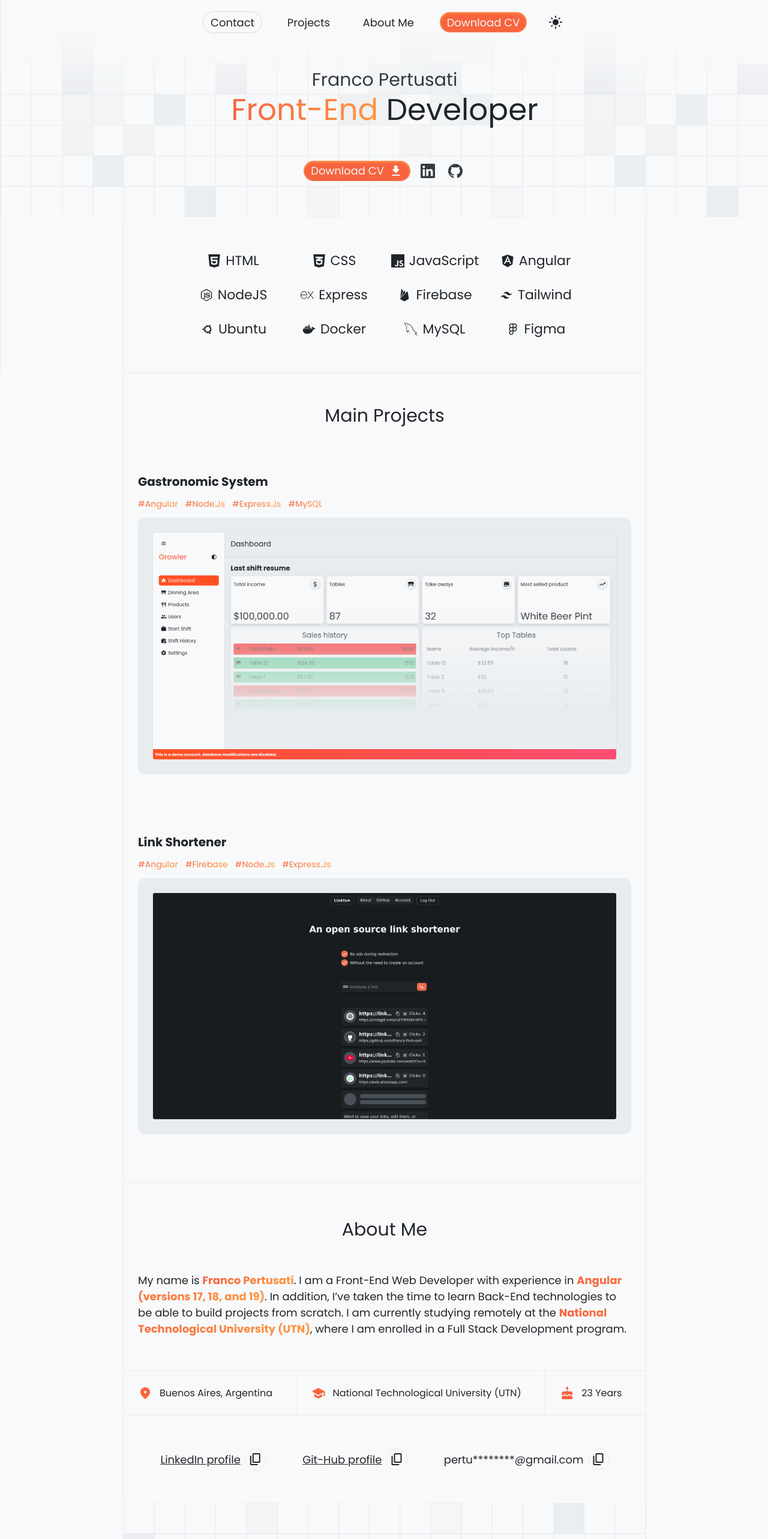
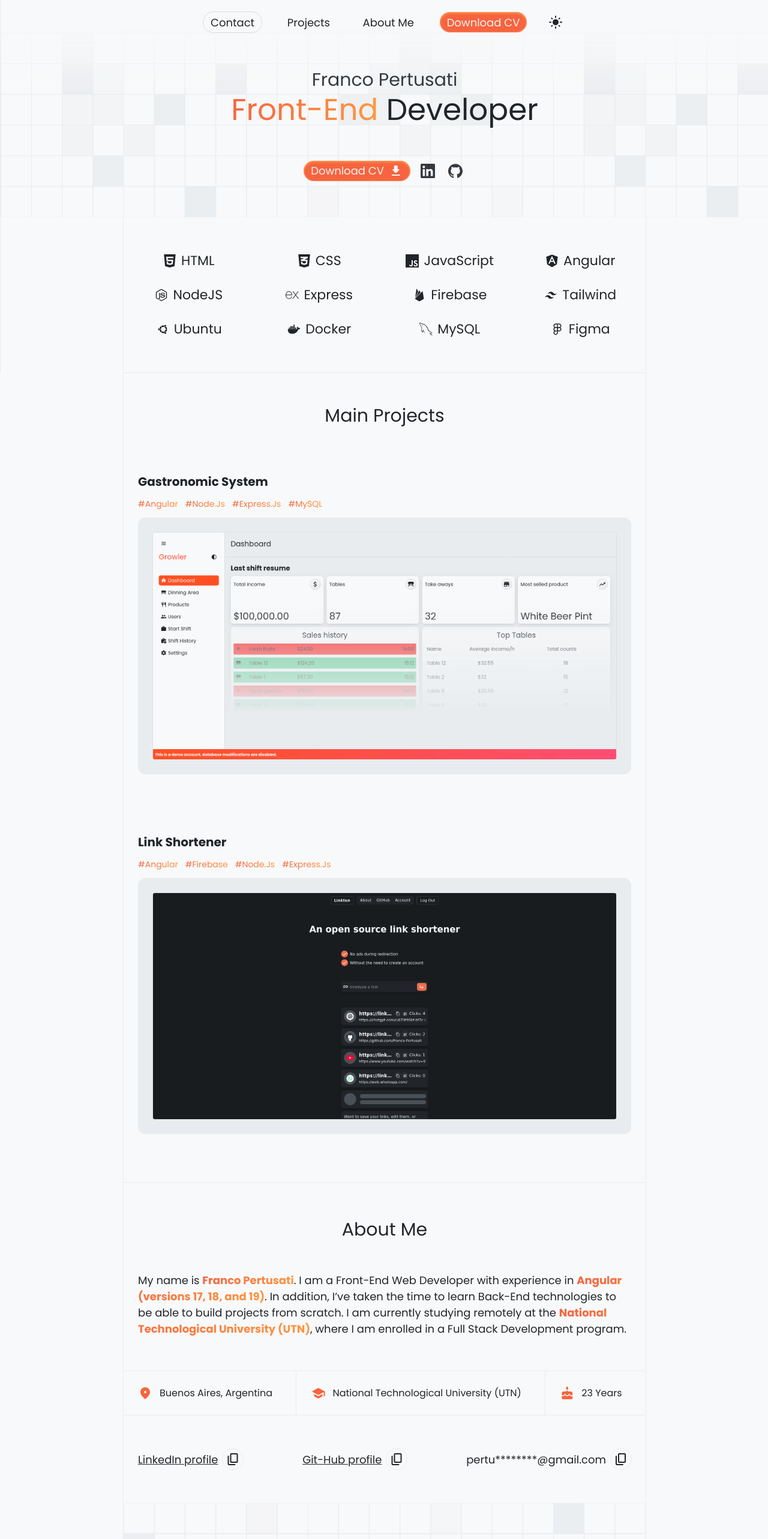
Before and after one commit to Franco-Pertusati/portfolio-2025, an Angular app: page / in a window 1280 px wide. Shown: the top 2566 px of the page at 60% size. Built offline with nearby package versions, Linux system fonts and the light colour scheme.

Commit message:
correccion minima de estilos

```diff
--- a/src/app/modules/home/about-me/about-me.component.html
+++ b/src/app/modules/home/about-me/about-me.component.html
@@ -28,7 +28,7 @@
       <span>23 Years</span>
     </div>
   </div>
-  <div class="flex justeve gap24 links" style="padding: 56px 24px;">
+  <div class="flex justbt gap24 links" style="padding: 56px 24px;">
     <div class="flex gap8 aligncenter" style="border-radius: 32px;">
       <a href="https://www.linkedin.com/in/franco-pertusati-571308316">LinkedIn profile</a>
       <app-coppy-text [contentToCopy]="'https://www.linkedin.com/in/franco-pertusati-571308316'" />
--- a/src/app/modules/home/stack/stack.component.css
+++ b/src/app/modules/home/stack/stack.component.css
@@ -43,8 +43,9 @@
 
 @media(min-width: 900px) {
   .stackContainer {
+    width: 100%;
     height: fit-content;
-    grid-template-columns: repeat(4, 168px);
+    grid-template-columns: repeat(4, 1fr);
     mask-image: none;
   }
 
```
